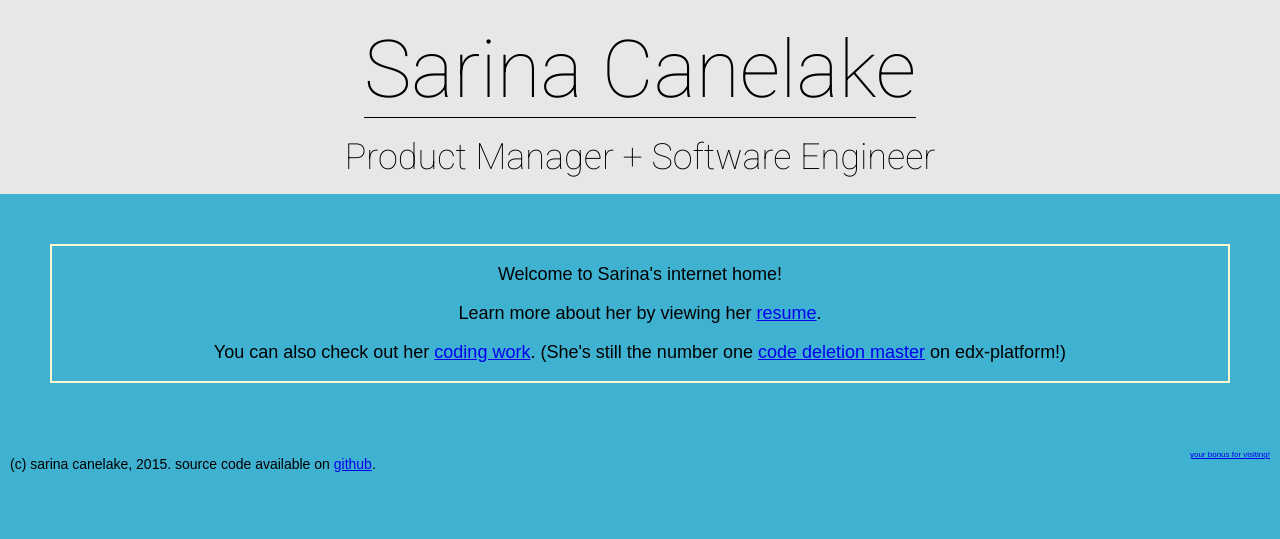
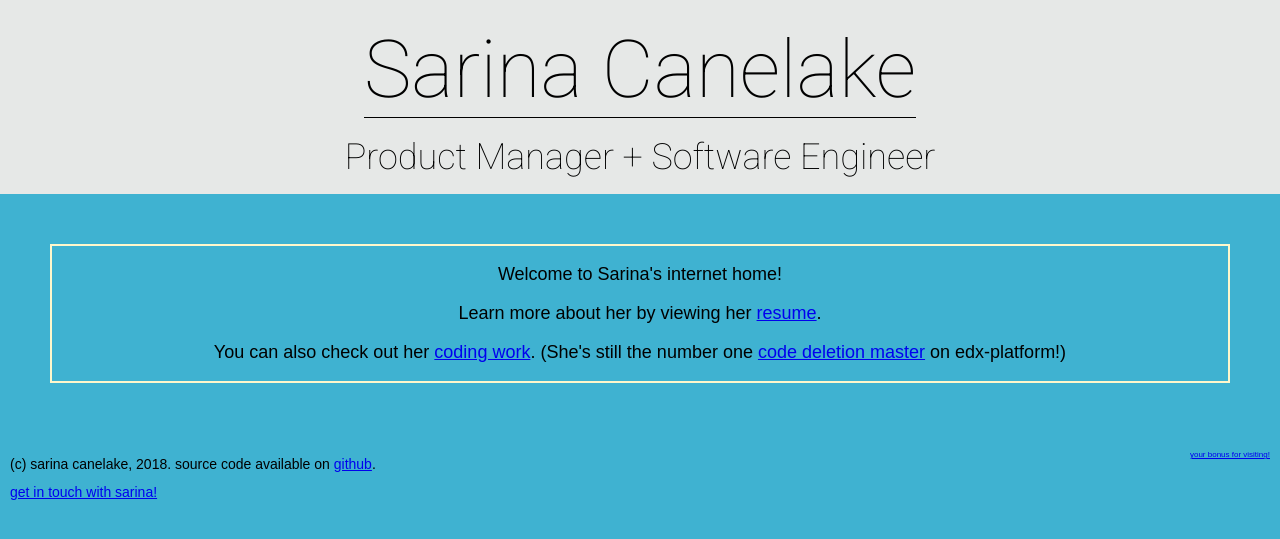
Before and after one commit to sarina/canelake, a Jekyll site: the page built from index.html, in a window 1280 px wide. Shown: the top 539 px of the page. Built offline with Jekyll 4.4.1, drawn with Linux system fonts in a browser that asks for light colours.

Commit message:
Update copyright information

```diff
--- a/_includes/footer.html
+++ b/_includes/footer.html
@@ -1,6 +1,9 @@
 <div class="footer-wrapper">
   <footer class="footer-site">
-    <p class="footer-copyleft">(c) sarina canelake, 2015. source code available on <a href="http://github.com/sarina/canelake.com/">github</a>.</p>
+    <div class="footer-copyleft">
+      <p>(c) sarina canelake, 2018. source code available on <a href="http://github.com/sarina/canelake.com/">github</a>.</p>
+      <p><a href="mailto:sarina@alum.mit.edu">get in touch with sarina!</a></p>
+    </div>
 
     <div class="bonus">
       <p><a href="http://i.imgur.com/lbUbP2t.gifv">your bonus for visiting!</a></p>
```
